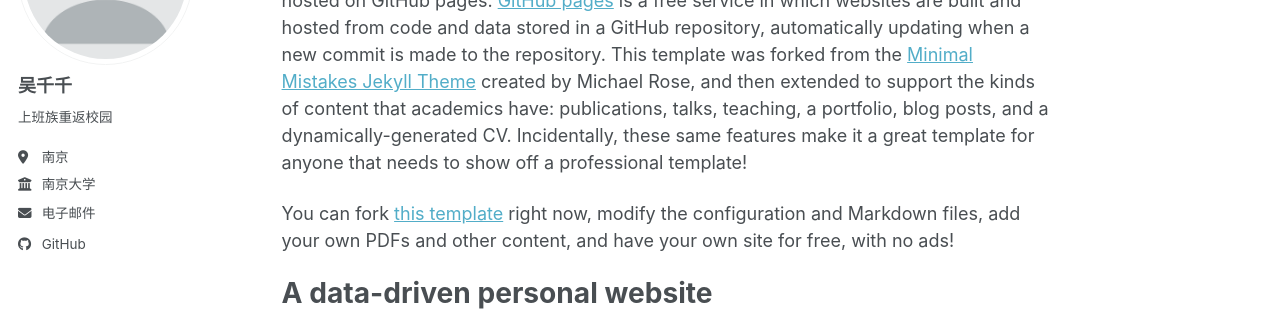
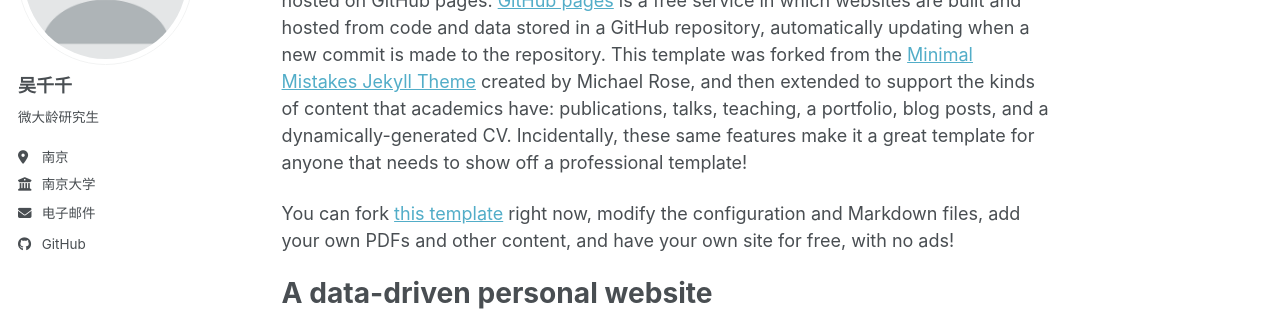
Before and after one commit to wuciancian0301/wuciancian0301.github.io, a Jekyll site: the page built from _pages/about.md, in a window 1280 px wide. Shown: the part 211-522 px from the top of the page. Built offline with Jekyll 4.4.1, drawn with Linux system fonts in a browser that asks for light colours; a style sheet for code colours, icons or effects is not loaded.

Commit message:
更新網站基本資料

```diff
--- a/_config.yml
+++ b/_config.yml
@@ -26,7 +26,7 @@ author:
   avatar           : "profile.png"
   name             : "吴千千"
   pronouns         : # example: "she/her"
-  bio              : "上班族重返校园"
+  bio              : "微大龄研究生"
   location         : "南京"
   employer         : "南京大学"
   uri              : # URL
```
